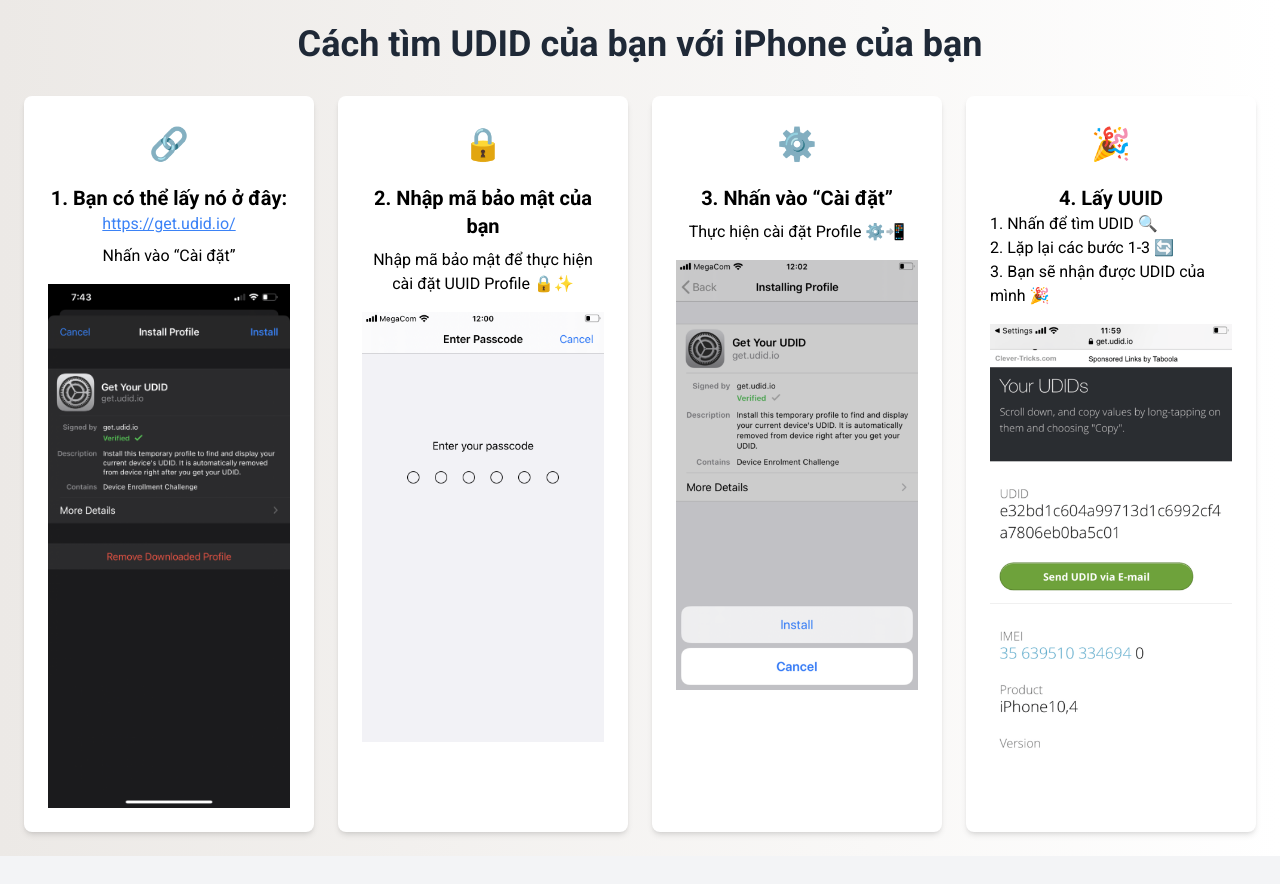
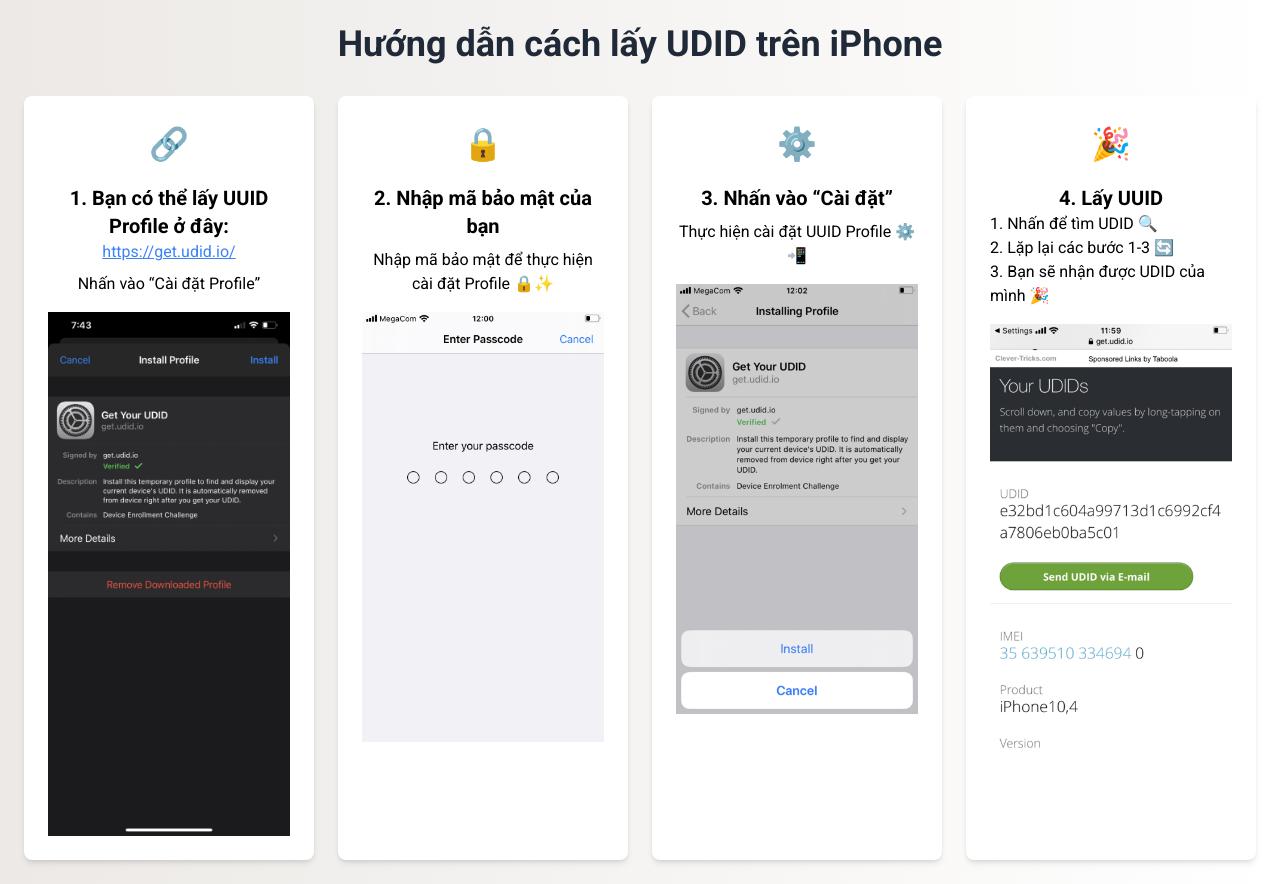
Before and after one commit to dgcvn-calcifer/qr-code-landing-page, a plain HTML site: page guide.html in a window 1280 px wide. Before the commit the page ends 856 px from the top, so only its background shows below. Drawn offline with nearby package versions, Linux system fonts and the light colour scheme.

Commit message:
Update new build

```diff
--- a/guide.html
+++ b/guide.html
@@ -56,28 +56,28 @@
 
 <body class="bg-gray-100 p-6">
   <div class="max-w-7xl mx-auto text-center">
-    <h1 class="text-4xl font-bold mb-8 text-gray-800">Cách tìm UDID của bạn với iPhone của bạn</h1>
+    <h1 class="text-4xl font-bold mb-8 text-gray-800">Hướng dẫn cách lấy UDID trên iPhone</h1>
 
     <div class="grid grid-cols-1 md:grid-cols-4 gap-6">
       <div class="bg-white rounded-lg shadow-md p-6 step-card">
         <div class="step-icon">🔗</div>
-        <h2 class="text-xl font-semibold mt-4">1. Bạn có thể lấy nó ở đây:</h2>
+        <h2 class="text-xl font-semibold mt-4">1. Bạn có thể lấy UUID Profile ở đây:</h2>
         <a href="https://get.udid.io/" class="text-blue-500 underline hover:text-blue-700">https://get.udid.io/</a>
-        <p class="mt-2">Nhấn vào “Cài đặt”</p>
+        <p class="mt-2">Nhấn vào “Cài đặt Profile”</p>
         <img src="assets/1_install.png" alt="Đăng ký hoặc Đăng nhập" class="w-full max-w-xs mx-auto mt-4">
       </div>
 
       <div class="bg-white rounded-lg shadow-md p-6 step-card">
         <div class="step-icon">🔒</div>
         <h2 class="text-xl font-semibold mt-4">2. Nhập mã bảo mật của bạn</h2>
-        <p class="mt-2">Nhập mã bảo mật để thực hiện cài đặt UUID Profile 🔒✨</p>
+        <p class="mt-2">Nhập mã bảo mật để thực hiện cài đặt Profile 🔒✨</p>
         <img src="assets/2_passcode.png" alt="Xác nhận Email" class="w-full max-w-xs mx-auto mt-4">
       </div>
 
       <div class="bg-white rounded-lg shadow-md p-6 step-card">
         <div class="step-icon">⚙️</div>
         <h2 class="text-xl font-semibold mt-4">3. Nhấn vào “Cài đặt”</h2>
-        <p class="mt-2">Thực hiện cài đặt Profile ⚙️📲</p>
+        <p class="mt-2">Thực hiện cài đặt UUID Profile ⚙️📲</p>
         <img src="assets/3_install.png" alt="Bảo mật Tài khoản" class="w-full max-w-xs mx-auto mt-4">
       </div>
 
```
Also changed, not shown: 1 other file.
